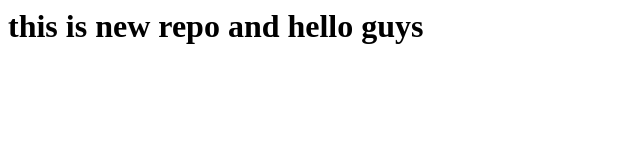
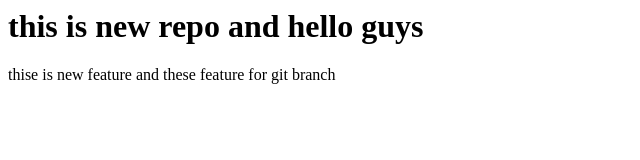
Before and after one commit to student-bhupalsharnagat/LocalRepo, a plain HTML site: page index.html in a window 1280 px wide. Shown: the whole page, without its empty margins (0-640 px from the left). Drawn offline with Linux system fonts and the light colour scheme.

Commit message:
add new feature

```diff
--- a/index.html
+++ b/index.html
@@ -1 +1,2 @@
 <h1> this is new repo  and hello guys</h1>
+<p>thise is new feature and these feature for git branch</p>
```
